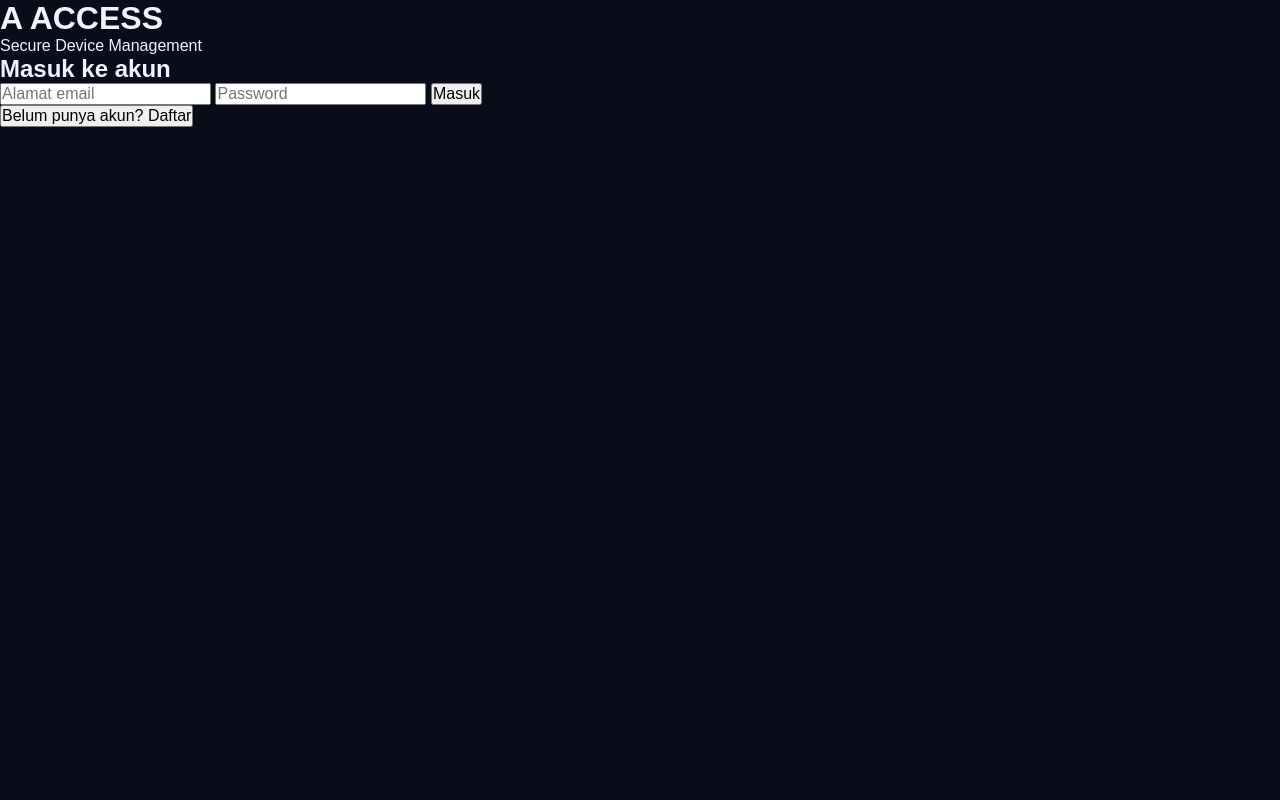
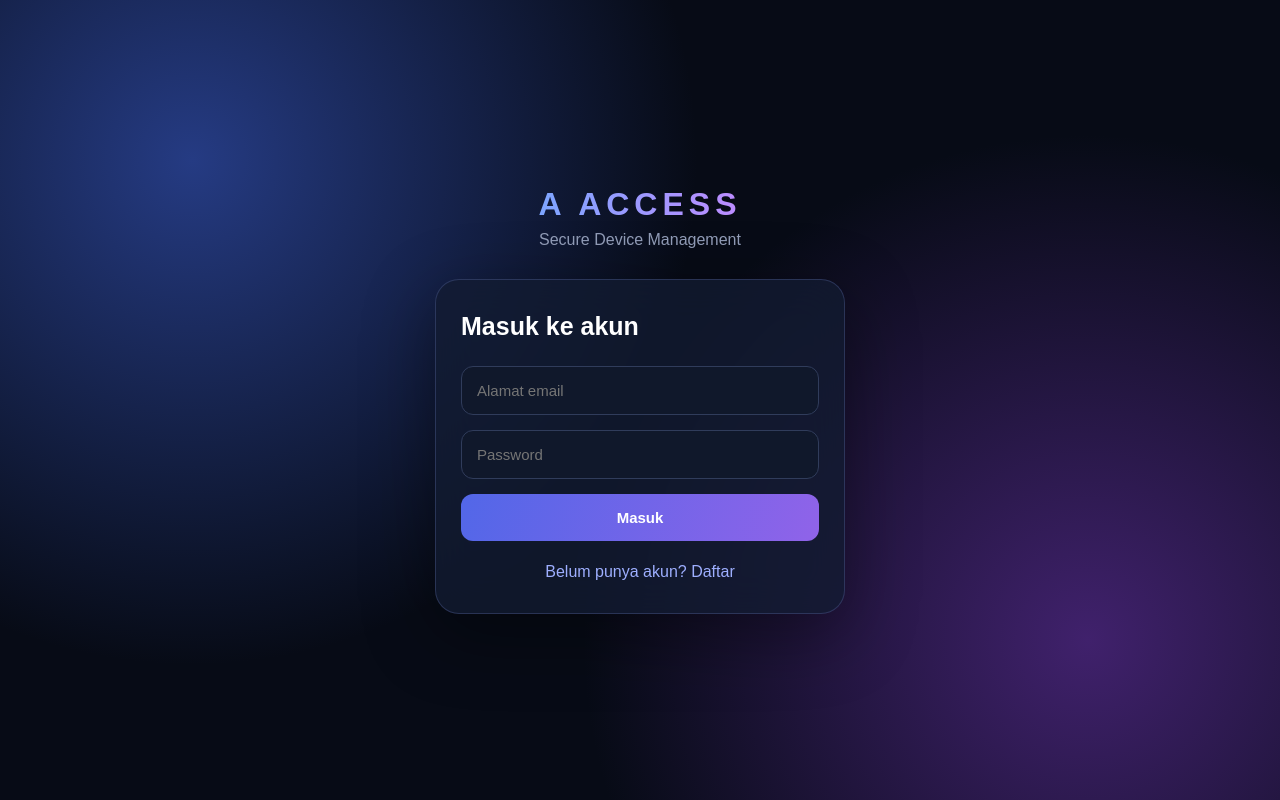
Before and after one commit to web-faiz-belajar/A-access-, a plain HTML site: page auth.html in a window 1280 px wide. Drawn offline with nearby package versions, Linux system fonts and the light colour scheme.

Commit message:
Update style.css

```diff
--- a/style.css
+++ b/style.css
@@ -497,3 +497,112 @@ button {
     align-items: flex-start;
   }
 }
+
+
+/* ===== A ACCESS AUTHENTICATION ===== */
+
+.auth-container {
+  min-height: 100vh;
+  display: flex;
+  flex-direction: column;
+  justify-content: center;
+  align-items: center;
+  padding: 24px;
+  background:
+    radial-gradient(circle at 15% 20%, #253b83 0%, transparent 40%),
+    radial-gradient(circle at 85% 80%, #40216c 0%, transparent 40%),
+    #070b16;
+  color: #fff;
+}
+
+.auth-container > h1 {
+  font-size: 32px;
+  letter-spacing: 5px;
+  margin-bottom: 8px;
+  background: linear-gradient(90deg, #7da5ff, #bd8cff);
+  background-clip: text;
+  -webkit-background-clip: text;
+  -webkit-text-fill-color: transparent;
+}
+
+.auth-container > p {
+  color: #929db8;
+  margin-bottom: 30px;
+}
+
+.auth-card {
+  width: 100%;
+  max-width: 410px;
+  padding: 32px 25px;
+  border: 1px solid rgba(145, 165, 255, .2);
+  border-radius: 24px;
+  background: rgba(19, 27, 49, .78);
+  backdrop-filter: blur(20px);
+  box-shadow: 0 20px 70px rgba(0, 0, 0, .4);
+}
+
+.auth-card h2 {
+  font-size: 25px;
+  margin-bottom: 25px;
+}
+
+.auth-card form {
+  display: flex;
+  flex-direction: column;
+  gap: 15px;
+}
+
+.auth-card input {
+  width: 100%;
+  padding: 15px;
+  border-radius: 12px;
+  border: 1px solid #303c5b;
+  outline: none;
+  background: #10182b;
+  color: white;
+  font-size: 15px;
+}
+
+.auth-card input:focus {
+  border-color: #8295ff;
+  box-shadow: 0 0 0 3px rgba(130, 149, 255, .12);
+}
+
+.auth-card button[type="submit"] {
+  padding: 15px;
+  border: none;
+  border-radius: 12px;
+  background: linear-gradient(110deg, #5267e8, #9063e9);
+  color: white;
+  font-size: 15px;
+  font-weight: 700;
+  cursor: pointer;
+  transition: .25s;
+}
+
+.auth-card button[type="submit"]:hover {
+  transform: translateY(-2px);
+  filter: brightness(1.15);
+}
+
+#toggleAuth {
+  display: block;
+  margin: 22px auto 0;
+  border: none;
+  background: transparent;
+  color: #9eafff;
+  cursor: pointer;
+}
+
+#authMessage {
+  color: #a9baff;
+  font-size: 13px;
+  overflow-wrap: anywhere;
+  margin-top: 15px;
+}
+
+@media (max-width: 480px) {
+  .auth-card {
+    padding: 27px 20px;
+  }
+}
```
